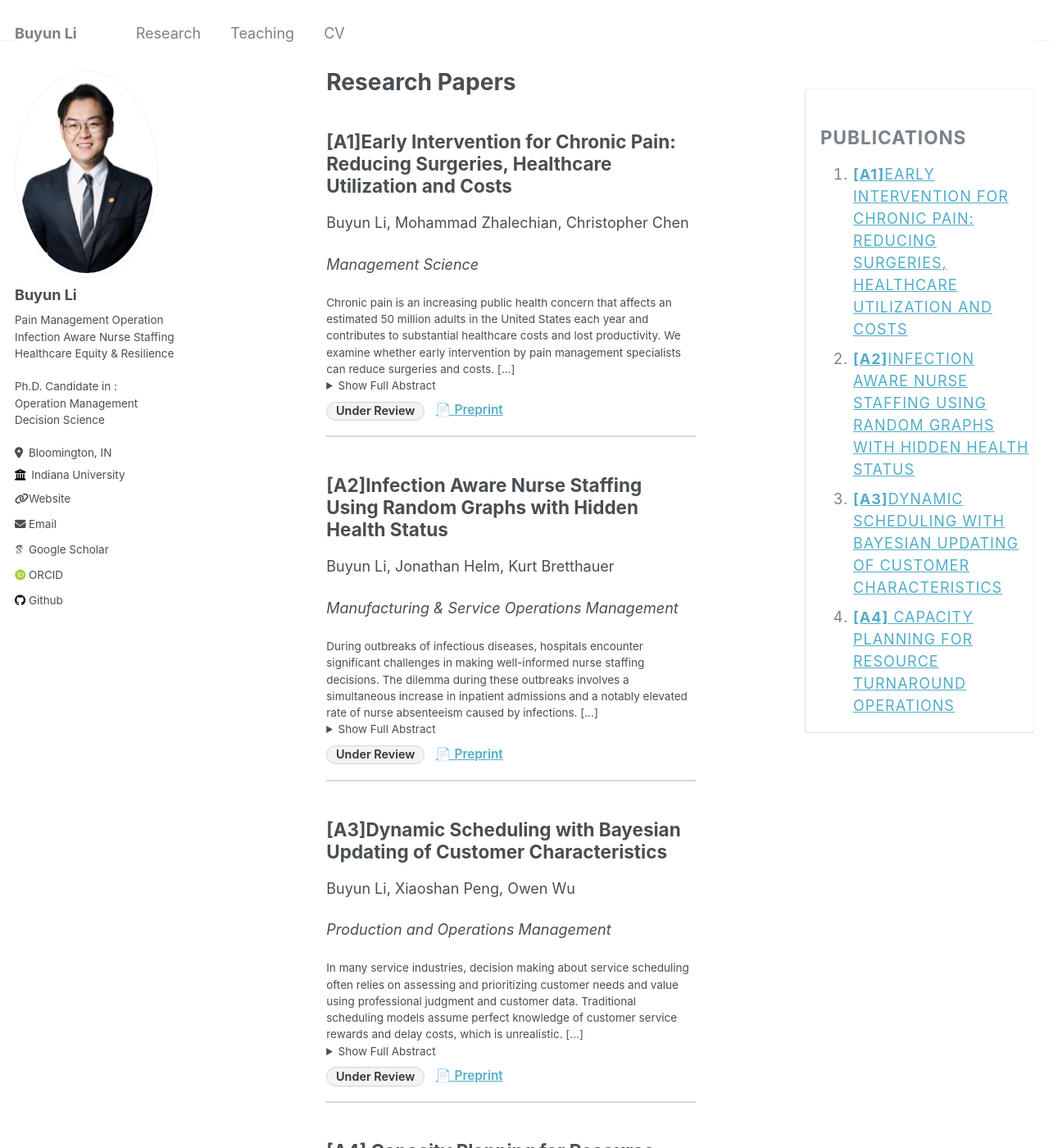
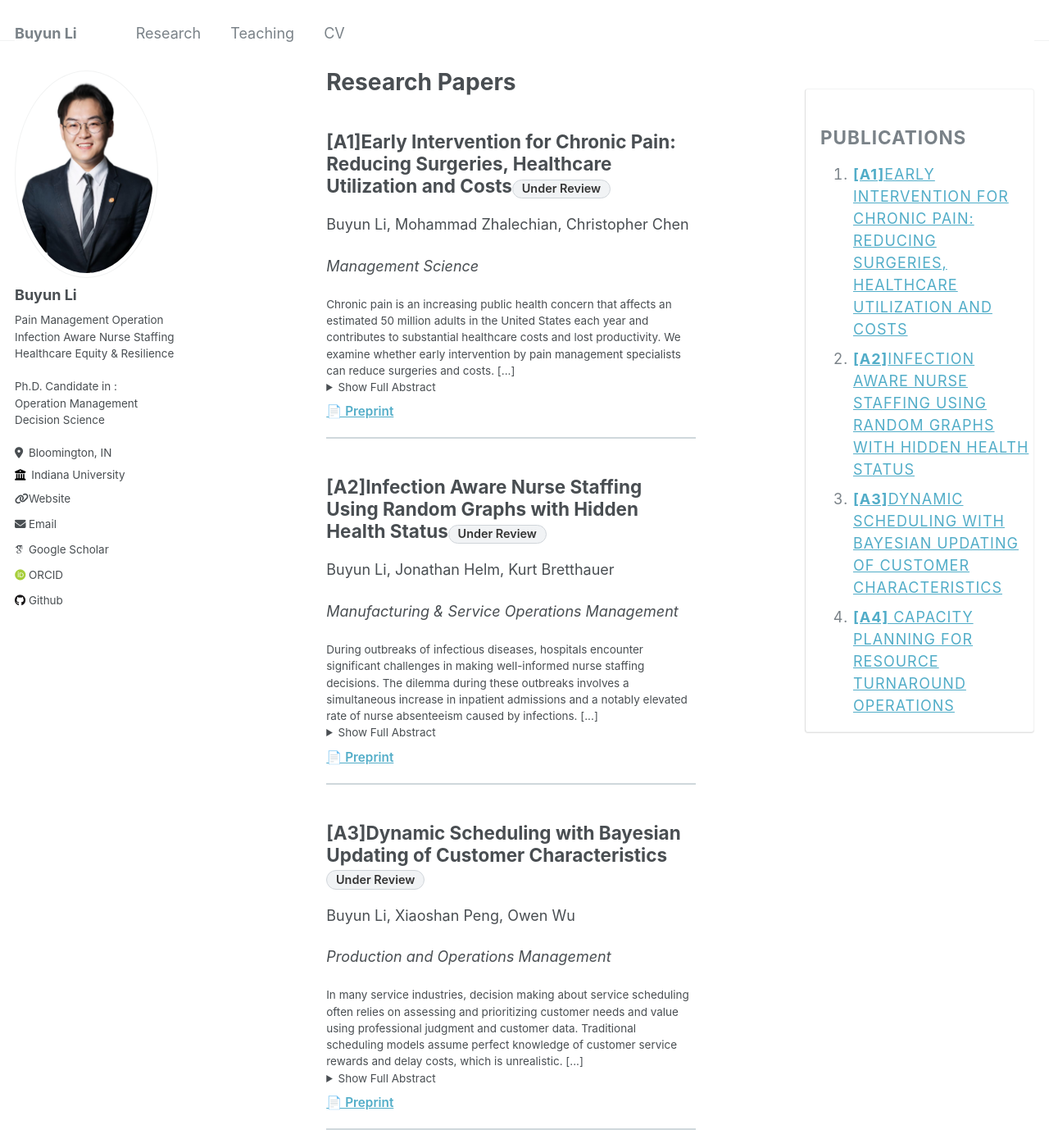
Before and after one commit to BuyunLi/BuyunLi.github.io, a Jekyll site: the page built from _pages/publications.md, in a window 1280 px wide and 1400 px high. Shown: the whole window at 82% size. Built offline with Jekyll 4.4.1, drawn with Linux system fonts in a browser that asks for light colours; some web fonts are replaced; part of the change alters nothing that is shown; some of the changed text lies outside the part shown.

Commit message:
Update publications.html

```diff
--- a/_layouts/publications.html
+++ b/_layouts/publications.html
@@ -1,11 +1,6 @@
 ---
 layout: default
 ---
-
-{% comment %}
-  Publications layout: renders only site.publications (no {{ content }})
-  Avoids duplicate rendering from page content.
-{% endcomment %}
 
 {% if page.header.overlay_color or page.header.overlay_image or page.header.image %}
   {% include page__hero.html %}
@@ -33,6 +28,20 @@ layout: default
           <article id="pub-{{ post.slug | slugify }}" class="archive__item">
             <h2 class="archive__item-title">
               {{ post.title }}
+              {%- if post.status -%}
+                <span class="pub__status pub__status--inline">
+                  {%- case post.status | downcase -%}
+                    {%- when "under_review" -%}Under Review
+                    {%- when "major_revision" -%}Major Revision
+                    {%- when "minor_revision" -%}Minor Revision
+                    {%- when "accepted" -%}Accepted
+                    {%- when "in_press" -%}In Press
+                    {%- when "published" -%}Published
+                    {%- when "draft" -%}Draft
+                    {%- else -%}{{ post.status | replace: "_"," " | capitalize }}
+                  {%- endcase -%}
+                </span>
+              {%- endif -%}
             </h2>
 
             {%- if post.authors -%}
@@ -52,21 +61,6 @@ layout: default
             {%- endif -%}
 
             <div class="pub__footer">
-              {%- if post.status -%}
-                <span class="pub__status">
-                  {%- case post.status | downcase -%}
-                    {%- when "under_review" -%}Under Review
-                    {%- when "major_revision" -%}Major Revision
-                    {%- when "minor_revision" -%}Minor Revision
-                    {%- when "accepted" -%}Accepted
-                    {%- when "in_press" -%}In Press
-                    {%- when "published" -%}Published
-                    {%- when "draft" -%}Draft
-                    {%- else -%}{{ post.status | replace: "_"," " | capitalize }}
-                  {%- endcase -%}
-                </span>
-              {%- endif -%}
-
               {%- if post.pdf_link -%}
                 <a class="pub__link" href="{{ post.pdf_link }}" target="_blank" rel="noopener">📄 Preprint</a>
               {%- endif -%}
@@ -74,7 +68,6 @@ layout: default
           </article>
         {%- endfor -%}
       {%- else -%}
-        {# Fallback: only use page content if there are no collection items #}
         {{ content }}
       {%- endif -%}
     </div>
```
